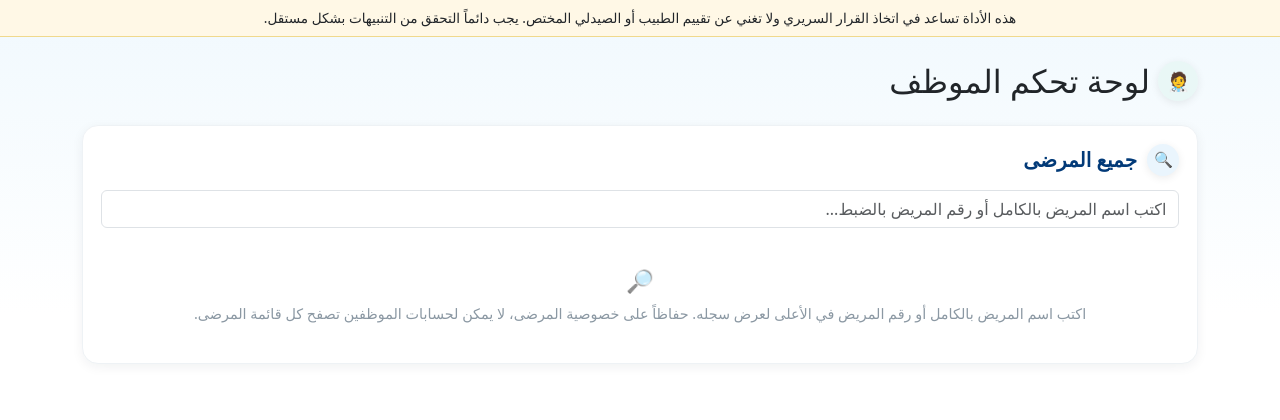
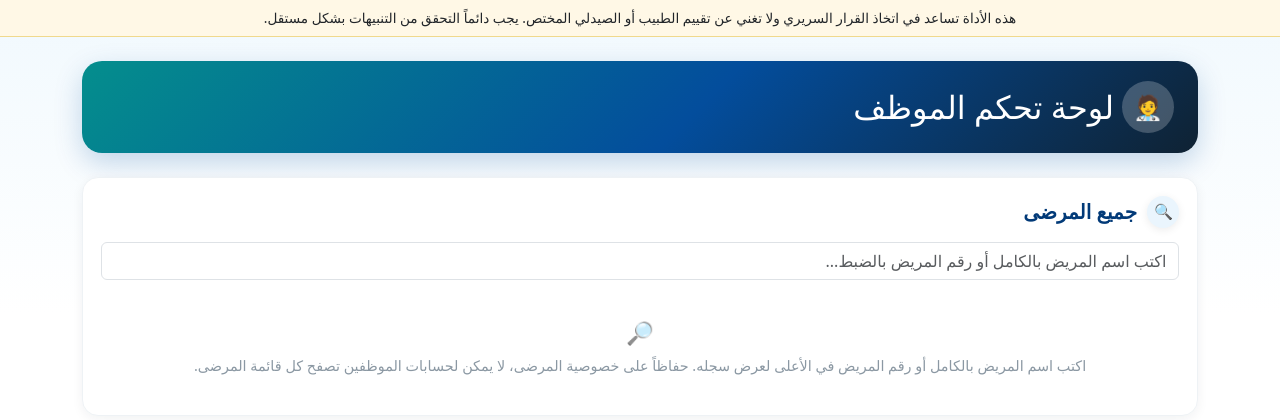
Before and after one commit to ahmedshafik217/MedGuard, a Flask app: template app/templates/owner/dashboard.html in a window 1280 px wide. Shown: the part 147-567 px from the top of the page. Run offline with Flask 3, Linux system fonts and the light colour scheme; the template is opened without the code that fills it, so the values that code supplies are empty.

Commit message:
Add files via upload
replace older files with same new uploaded files

```diff
--- a/app/templates/owner/dashboard.html
+++ b/app/templates/owner/dashboard.html
@@ -1,9 +1,11 @@
 {% extends "base.html" %}
+{% block body_class %}page-immersive{% endblock %}
 {% block content %}
 {% if owner_role == 'owner' %}
-<div class="d-flex justify-content-between align-items-center mb-4 flex-wrap gap-3">
+<div class="page-hero-band mb-4">
+    <div class="d-flex justify-content-between align-items-center flex-wrap gap-3">
         <div class="d-flex align-items-center gap-2">
-        <span class="icon-badge theme-blue">🩺</span>
+            <span class="icon-badge lg theme-hero">🩺</span>
             <h2 class="mb-0">{{ t('controller_dashboard_title') }}</h2>
         </div>
         <div class="d-flex gap-2 flex-wrap">
@@ -12,6 +14,7 @@
             <a href="{{ url_for('owner.drug_interactions') }}" class="btn-pill btn-pill-outline">🔗 {{ t('drug_interactions_reference') }}</a>
             <a href="{{ url_for('owner.audit_log') }}" class="btn-pill btn-pill-outline">📜 {{ t('audit_log') }}</a>
             <a href="{{ url_for('owner.settings') }}" class="btn-pill btn-pill-outline">⚙️ {{ t('site_settings') }}</a>
+        </div>
     </div>
 </div>
 
@@ -121,9 +124,11 @@
         {% endif %}
 </div>
 {% else %}
-<div class="d-flex align-items-center gap-2 mb-4">
-    <span class="icon-badge theme-teal">🧑‍⚕️</span>
+<div class="page-hero-band mb-4">
+    <div class="d-flex align-items-center gap-2">
+        <span class="icon-badge lg theme-hero">🧑‍⚕️</span>
         <h2 class="mb-0">{{ t('staff_dashboard_title') }}</h2>
+    </div>
 </div>
 {% endif %}
 
```
Lines whose indentation alone changed are shown as unchanged.
